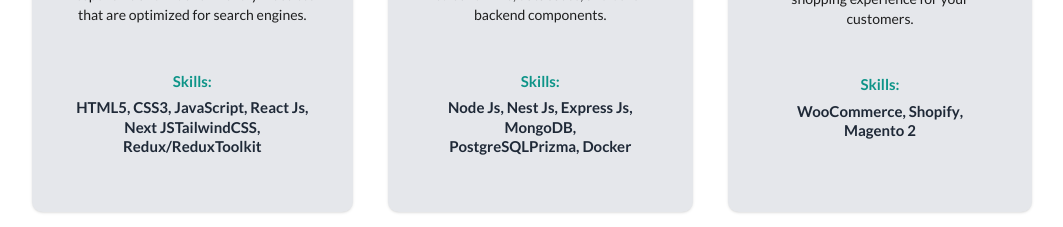
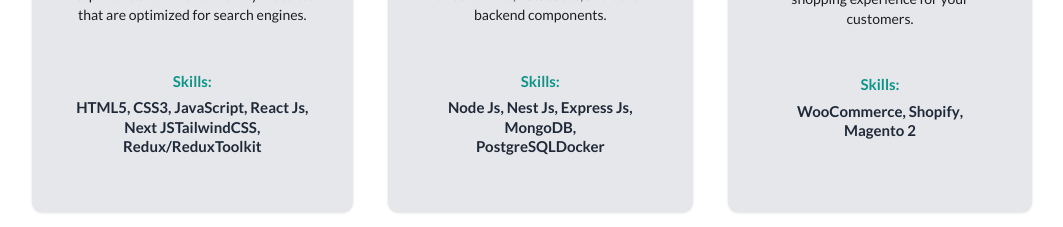
Before and after one commit to jonny-grace/Portfolio, a Next.js app: page / in a window 1280 px wide. Shown: the part 1540-1767 px from the top of the page, without its empty margins (108-1171 px from the left). Built offline with nearby package versions, Linux system fonts and the light colour scheme.

Commit message:
some issue with language fixed

```diff
--- a/pages/Components/Cards.js
+++ b/pages/Components/Cards.js
@@ -42,7 +42,7 @@
     "Express Js",
     "MongoDB",
     "PostgreSQL",
-    "Prizma",
+
     "Docker",
   ];
 
```
